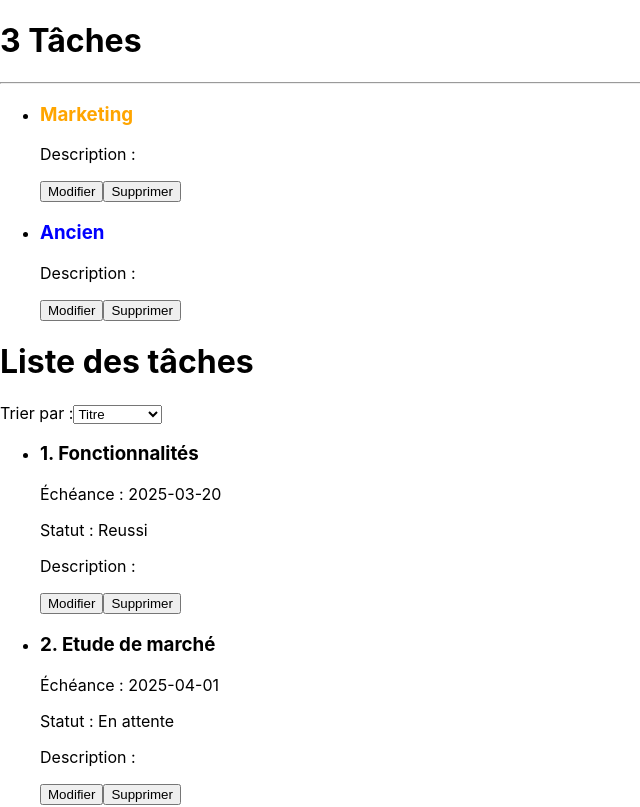
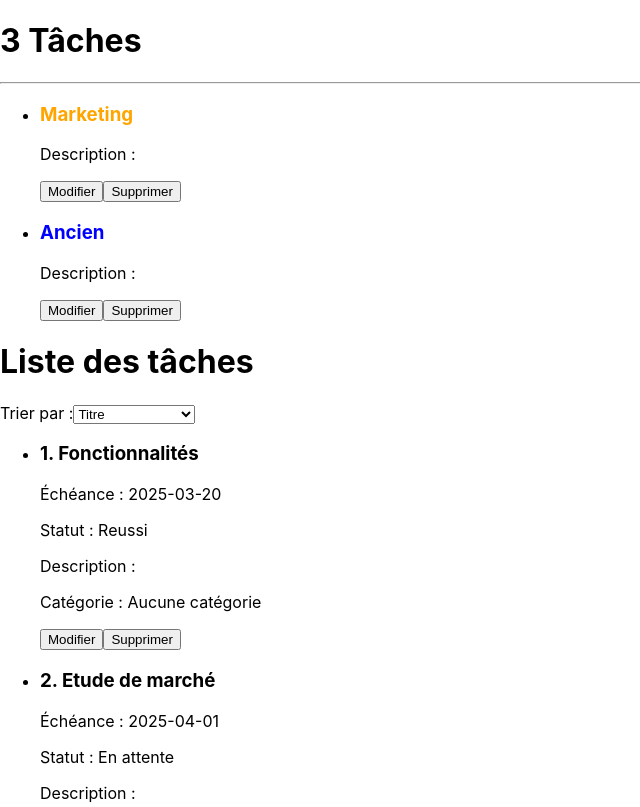
Before and after one commit to TAMINE-CYRIL/R4A.11---App-Web, a React (Create React App) app: page / in a window 1280 px wide. Shown: the top 807 px of the page, without its empty margins (0-640 px from the left). Built offline with nearby package versions, Linux system fonts and the light colour scheme.

Commit message:
Association entre Tâche et Catégorie effectuée via le JSON.

```diff
--- a/src/App.js
+++ b/src/App.js
@@ -1,4 +1,4 @@
-import React, {useEffect, useState} from "react";
+import React, { useEffect, useState } from "react";
 import Header from "./components/Header/Header";
 import TodoForm from "./components/TodoForm/TodoForm";
 import TodoItem from "./components/TodoItem/TodoItem";
@@ -10,17 +10,18 @@ export default function App() {
     const [tasks, setTasks] = useState([]);
     const [categories, setCategories] = useState([]);
     const [sortCriteria, setSortCriteria] = useState("");
+    const [relations, setRelations] = useState([]);
 
     useEffect(() => {
         setTasks(taches.taches);
+        setCategories(taches.categories);
+        setRelations(taches.relations);
     }, []);
 
-    useEffect(() => {
-            setCategories(taches.categories);
-        },
-        [])
-
-
+    const getCategoryForTask = (taskId) => {
+        const relation = relations.find((e) => e.tache === taskId);
+        return relation ? categories.find((category) => category.id === relation.categorie) : null;
+    };
 
     const handleAddCategory = (newCategory) => {
         setCategories([...categories, newCategory]);
@@ -28,7 +29,7 @@ export default function App() {
 
     const handleDeleteCategory = (categoryId) => {
         setCategories(categories.filter((category) => category.id !== categoryId));
-    }
+    };
 
     const handleEditCategory = (categoryId, updatedCategory) => {
         setCategories(categories.map((category) =>
@@ -53,8 +54,7 @@ export default function App() {
     const handleSortChange = (newSort) => {
         setSortCriteria(newSort.target.value);
         sortTasks(newSort.target.value);
-    }
-
+    };
 
     const sortTasks = (criteria) => {
         const sortedTasks = [...tasks];
@@ -62,22 +62,17 @@ export default function App() {
             case "title":
                 sortedTasks.sort((a, b) => a.title.localeCompare(b.title));
                 break;
-            case "description":
-                sortedTasks.sort((a, b) => a.description.localeCompare(b.description));
+            case "date_echeance":
+                sortedTasks.sort((a, b) => new Date(a.date_echeance) - new Date(b.date_echeance));
                 break;
-            case "date":
-                sortedTasks.sort((a, b) => new Date(a.date_echeance) - new Date(b.date_echeance));
+            case "date_creation":
+                sortedTasks.sort((a, b) => new Date(a.date_creation) - new Date(b.date_creation));
                 break;
             default:
                 return tasks;
         }
         setTasks(sortedTasks);
-
-    }
-
-
-
-
+    };
 
     return (
         <div>
@@ -90,16 +85,21 @@ export default function App() {
                 <label htmlFor="sort">Trier par :</label>
                 <select id="sort" value={sortCriteria} onChange={handleSortChange}>
                     <option value="title">Titre</option>
-                            <option value="description">Description</option>
-                            <option value="date">Date</option>
+                    <option value="date_echeance">Date d'écheance</option>
+                    <option value="date_creation">Date de création</option>
                 </select>
             </div>
-                <TodoItem tasks={tasks} onDelete={handleDeleteTask} onEdit={handleEditTask} />
+
+            <TodoItem
+                tasks={tasks}
+                categories={categories}
+                relations={relations}
+                onDelete={handleDeleteTask}
+                onEdit={handleEditTask}
+                getCategoryForTask={getCategoryForTask} // Pass the function as prop
+            />
             <TodoForm onAddTask={handleAddTask} />
             <TodoFormCategory onAddCategory={handleAddCategory} />
-
-
         </div>
     );
-
 }
--- a/src/components/TodoItem/TodoItem.js
+++ b/src/components/TodoItem/TodoItem.js
@@ -1,9 +1,13 @@
 import React, { useState } from "react";
 
-export default function TodoItem({ tasks, onDelete, onEdit }) {
+export default function TodoItem({ tasks, categories, relations, onDelete, onEdit, getCategoryForTask }) {
     const [editTaskId, setEditTaskId] = useState(null);
     const [editTask, setEditTask] = useState({});
 
+    const getCategoryName = (taskId) => {
+        const category = getCategoryForTask(taskId); // Use the function passed from App.js
+        return category ? category.title : 'Aucune catégorie';
+    };
 
     const handleEditChange = (e) => {
         const { name, value } = e.target;
@@ -18,11 +22,8 @@ export default function TodoItem({ tasks, onDelete, onEdit }) {
         setEditTaskId(null);
     };
 
-
-
     return (
         <section>
-
             <ul>
                 {tasks.map((task) => (
                     <li key={task.id}>
@@ -53,6 +54,7 @@ export default function TodoItem({ tasks, onDelete, onEdit }) {
                                 <p>Statut : {task.etat}</p>
                                 <p>Description : {task.description}</p>
                                 {task.urgent && <p style={{ color: "red" }}>Urgent</p>}
+                                <p>Catégorie : {getCategoryName(task.id)}</p>
                                 <button onClick={() => { setEditTaskId(task.id); setEditTask(task); }}>Modifier</button>
                                 <button onClick={() => onDelete(task.id)}>Supprimer</button>
                             </>
```
Lines whose indentation alone changed are shown as unchanged.
